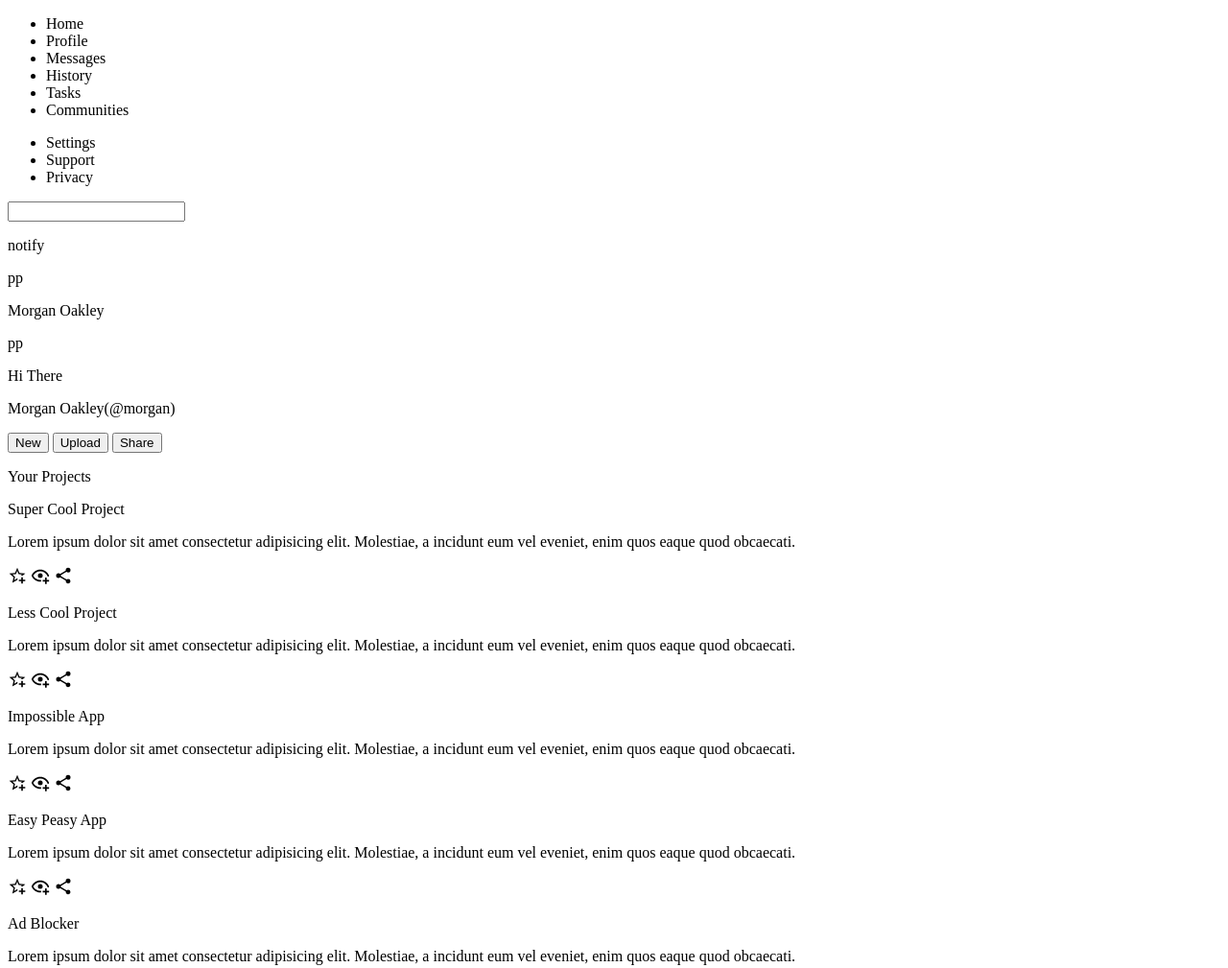
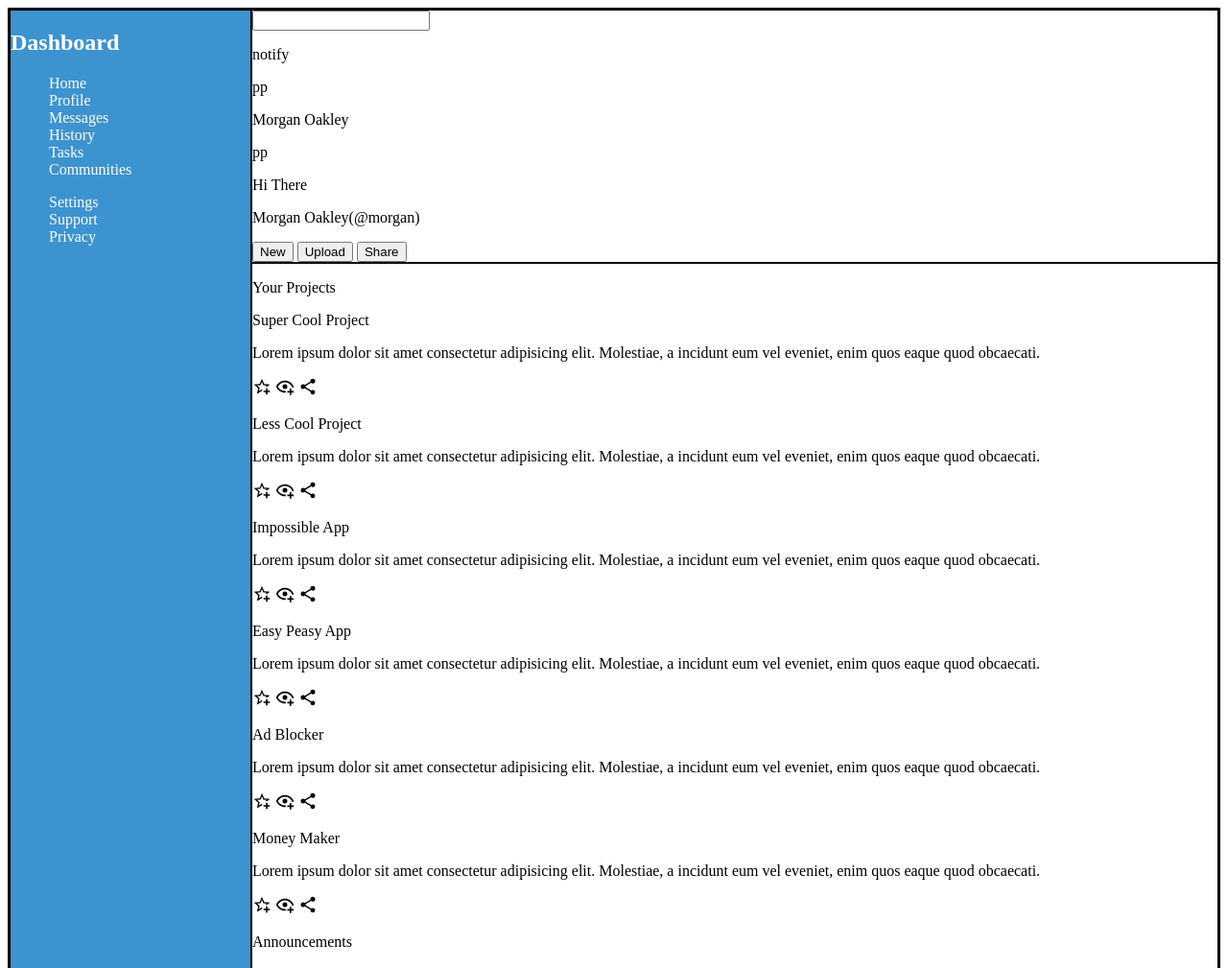
Before and after one commit to kusumakalla/Admin-Dashboard, a plain HTML site: page index.html in a window 1280 px wide. Shown: the top 1009 px of the page at 96% size. Drawn offline with Linux system fonts and the light colour scheme.

Commit message:
add grid template

```diff
--- a/index.html
+++ b/index.html
@@ -11,6 +11,7 @@
 <body>
     <div class="container">
         <div class="sidebar">
+            <h2>Dashboard</h2>
             <ul class="top-list">
                 <li>Home</li>
                 <li>Profile</li>
--- a/styles.css
+++ b/styles.css
@@ -0,0 +1,25 @@
+.container {
+    border: 2px solid black;
+    display: grid;
+    grid-template-columns: 1fr 4fr;
+}
+
+.sidebar {
+    grid-row: 1/3;
+    color: white;
+    background-color: rgba(31, 130, 200, 0.862);
+    border: 1px solid black;
+}
+
+.sidebar ul {
+    list-style-type: none;
+}
+
+.header {
+
+    border: 1px solid black;
+}
+
+.main-content {
+    border: 1px solid black;
+}
```
